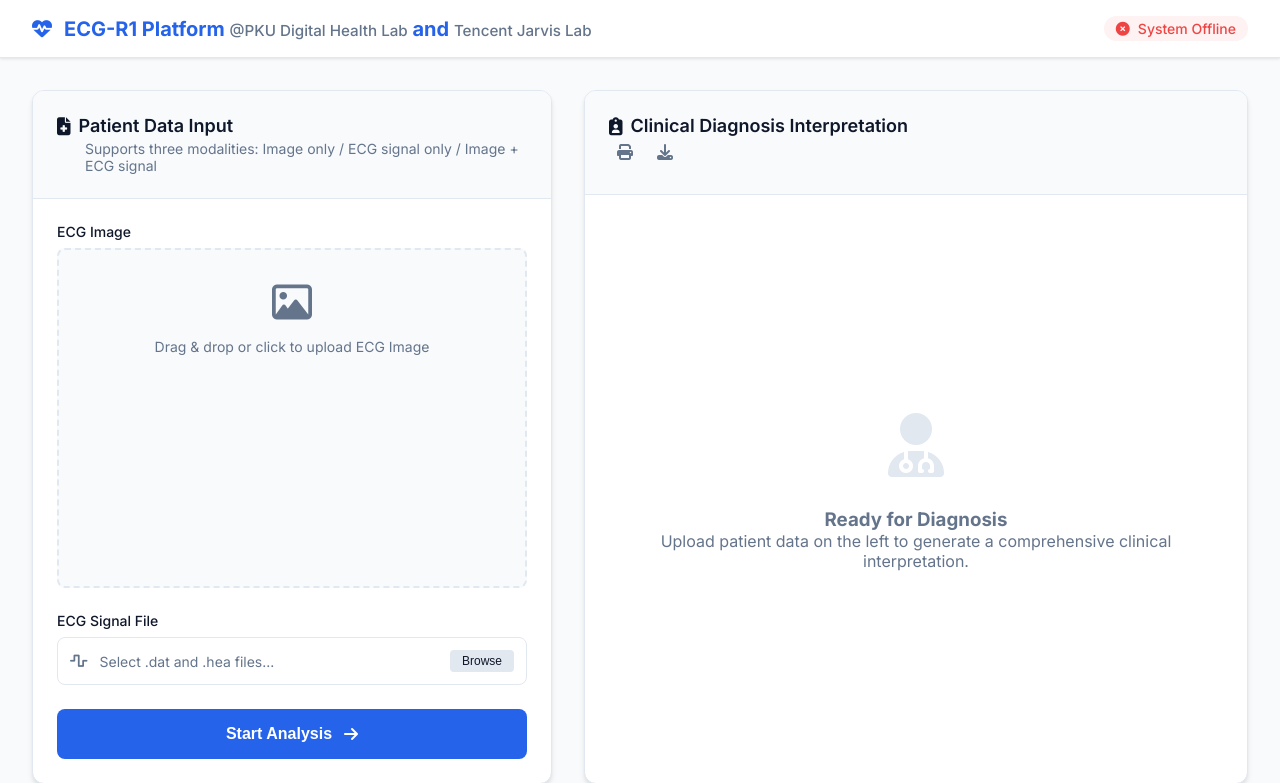
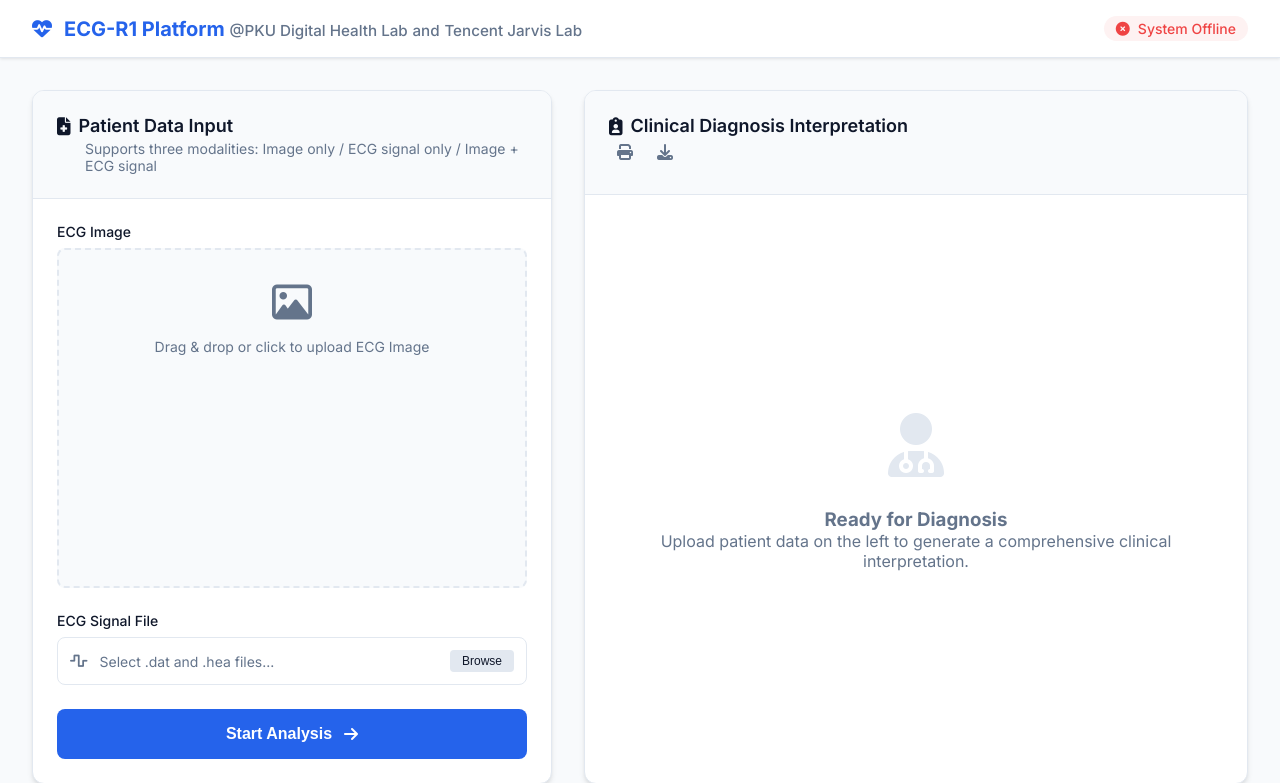
Before and after one commit to falling-into-you/ecg-r1-web, a FastAPI app: template templates/index.html in a window 1280 px wide. Shown: the top 783 px of the page. Run offline with FastAPI, Linux system fonts and the light colour scheme; the template is opened without the code that fills it: most values are stand-ins (such as "Sample title", 1, 10 or a date in 2020); parts of the project's set-up code (start-up, migrations or seed data) failed here and were passed over.

Commit message:
style: make header link separator match lab styling

```diff
--- a/static/style.css
+++ b/static/style.css
@@ -220,6 +220,12 @@ body {
     color: var(--text-muted);
     text-decoration: none;
     transition: color 0.2s;
+}
+
+.logo .lab-sep {
+    font-size: 0.95rem;
+    font-weight: 500;
+    color: var(--text-muted);
 }
 
 .logo .lab:hover {
--- a/templates/index.html
+++ b/templates/index.html
@@ -18,7 +18,7 @@
         <div class="nav-content">
             <div class="logo">
                 <i class="fa-solid fa-heart-pulse"></i>
-                <span>ECG-R1 Platform <a href="https://github.com/PKUDigitalHealth" target="_blank" class="lab">@PKU Digital Health Lab</a> and <a href="https://jarvislab.tencent.com/index-en.html" target="_blank" class="lab">Tencent Jarvis Lab</a></span>
+                <span>ECG-R1 Platform <a href="https://github.com/PKUDigitalHealth" target="_blank" class="lab">@PKU Digital Health Lab</a> <span class="lab-sep">and</span> <a href="https://jarvislab.tencent.com/index-en.html" target="_blank" class="lab">Tencent Jarvis Lab</a></span>
             </div>
             <div class="nav-links">
                 <span class="status-badge"><i class="fa-solid fa-circle-check"></i> System Online</span>
```
